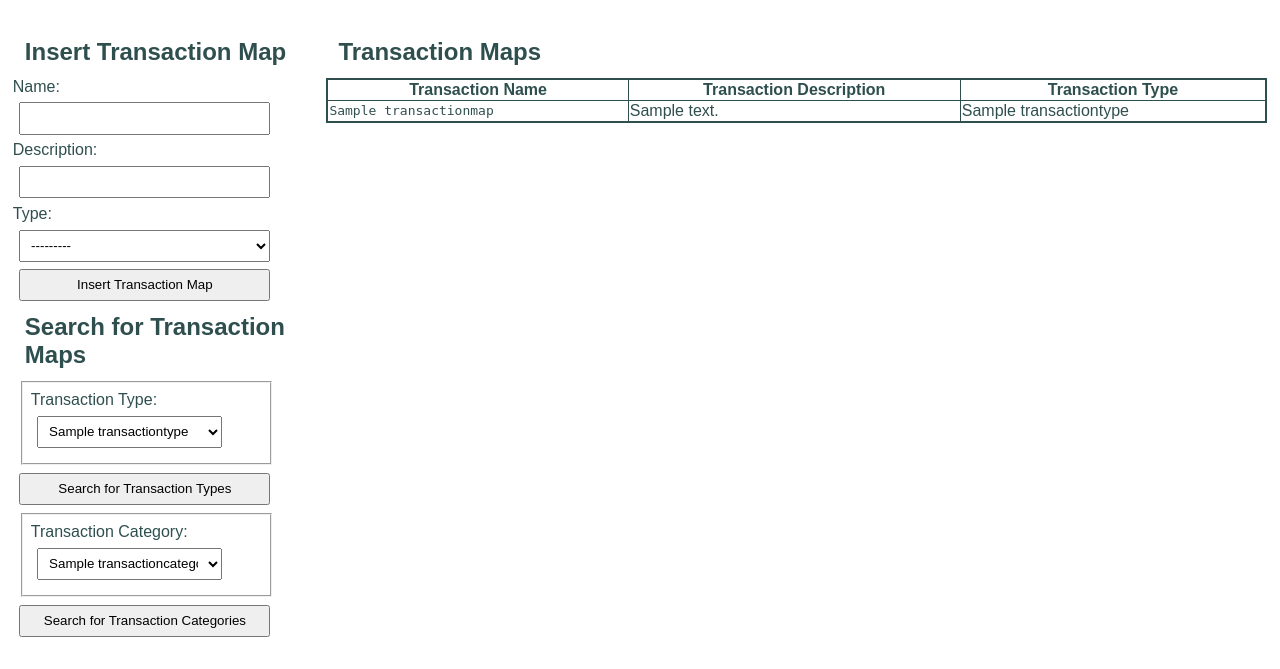
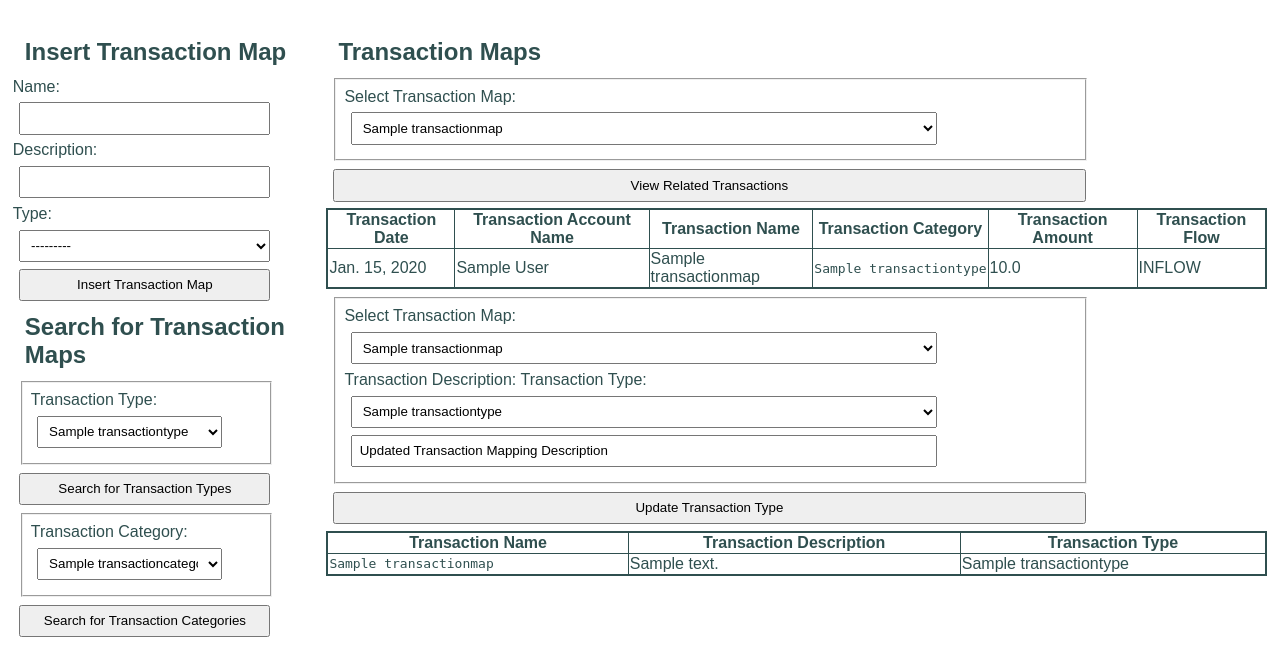
Before and after one commit to DavidWidjaja-137/finance_tracker, a Django app: template backend/finance/templates/finance/transaction_maps.html in a window 1280 px wide. Shown: the part 138-807 px from the top of the page. Run offline with Django 5.2, Linux system fonts and the light colour scheme; the template is opened without the code that fills it: values that come from a table or form of the project are taken from there, others are empty; tables that the repository leaves empty hold one stand-in row (values such as "Sample post"); parts of the project's set-up code (start-up, migrations or seed data) failed here and were passed over.

Commit message:
added ability to change the type of a transaction map

```diff
--- a/backend/finance/templates/finance/transaction_maps.html
+++ b/backend/finance/templates/finance/transaction_maps.html
@@ -45,12 +45,75 @@
 {% endblock %}
 
 {% block content %}
+    {% if transaction_maps %}
+        <h2>Transaction Maps</h2>
+        <!-- show a form to show what transactions are available for a given transaction map-->
+        <form action="{% url 'transaction_map' %}" method='get'>
+            <fieldset>
+                <label for="transaction-map">Select Transaction Map:</label>
+                <select name='transaction_map_selector', id='transaction-map'>
+                    {% for t in transaction_maps %}
+                        <option value={{ t.name|urlencode }}>{{ t.name }}</option>
+                    {% endfor %}
+                </select>
+                <input type="hidden" name="transaction_type_selector", value={{ transaction_type_selected }}>
+                <input type="hidden" name="transaction_category_selector", value={{ transaction_category_selected }}>
+            </fieldset>
+            <input type="submit" value="View Related Transactions">
+        </form>
 
-    <h2>Transaction Maps</h2>
+        {% if transactions %}
+            <table>
+                <tr>
+                    <th scope="col">Transaction Date</th>
+                    <th scope="col">Transaction Account Name</th>
+                    <th scope="col">Transaction Name</th>
+                    <th scope="col">Transaction Category</th>
+                    <th scope="col">Transaction Amount</th>
+                    <th scope="col">Transaction Flow</th>
+                </tr>
+                {% for t in transactions %}
+                    <tr>
+                        <td>{{ t.date }}</td>
+                        <td>{{ t.account.name }}</td>
+                        <td>{{ t.mapping.name }}</td>
+                        <td><pre>{{ t.mapping.type.name }}</pre></td>
+                        <td>{{ t.amount }}</td>
+                        <td>{{ t.flow }}</td>
+                    </tr>
+                {% endfor %}
+            </table>
+        {% else %}
+            <p>No transactions are available.</p>
+        {% endif %}
 
-    <!-- A form to re-get this page with appropriate filters -->
+        <!-- show a form to post an update to a transaction -->
+        <form action="{% url 'transaction_map' %}" method='post'>
+            {% csrf_token %}
+            <fieldset>
+                <label for="transaction-map">Select Transaction Map:</label>
+                <select name='name', id='transaction-map'>
+                    {% for t in transaction_maps %}
+                        <option value="{{ t.name }}">{{ t.name }}</option>
+                    {% endfor %}
+                </select>
 
-    {% if transaction_maps %}
+                <label for="transaction-mapping-description">Transaction Description:</label>
+
+                <label for="transaction-type">Transaction Type:</label>
+                <select name='type', id='transaction-type'>
+                    {% for t in transaction_type %}
+                        <option value={{ t.id }}>{{ t.name }}</option>
+                    {% endfor %}
+                </select>
+
+                <input type="text" id="transaction-mapping-description", name="description", value="Updated Transaction Mapping Description">
+
+            </fieldset>
+
+            <input type="submit" value="Update Transaction Type">
+        </form>
+
         <table>
             <tr>
                 <th scope="col">Transaction Name</th>
--- a/backend/finance/views.py
+++ b/backend/finance/views.py
@@ -1,4 +1,5 @@
 from datetime import datetime
+from urllib.parse import unquote
 
 from django.shortcuts import render
 from django.http import HttpResponse, HttpRequest, HttpResponseRedirect
@@ -91,6 +92,8 @@ def transaction_category(request: HttpRequest) -> HttpResponse:
         if form.is_valid():
             form.save()
             return HttpResponseRedirect("/finance/transaction_category")
+        else:
+            raise ValueError("Form is invalid.")
 
     else:
         transaction_categories = TransactionCategory.objects.all()
@@ -103,24 +106,69 @@ def transaction_map(request: HttpRequest) -> HttpResponse:
 
     if request.method == "POST":
 
-        form = TransactionMapForm(request.POST)
+        transaction_type = str(request.POST["type"]) if "type" in request.POST and request.POST["type"] != "" else None
+        transaction_map_name = (
+            str(request.POST["name"]) if "name" in request.POST and request.POST["name"] != "" else None
+        )
+        transaction_description = (
+            str(request.POST["description"])
+            if "description" in request.POST and request.POST["description"] != ""
+            else None
+        )
 
-        if form.is_valid():
-            form.save()
-            return HttpResponseRedirect("/finance/transaction_map")
+        if TransactionMap.objects.filter(name=transaction_map_name).exists():
+            map = TransactionMap.objects.get(name=transaction_map_name)
+            map.description = transaction_description
+            map.type = TransactionType.objects.get(id=transaction_type)
+            map.save()
+        else:
+            map = TransactionMap.objects.create(
+                name=transaction_map_name,
+                description=transaction_description,
+                type=TransactionType.objects.get(name=transaction_type),
+            )
+
+        return HttpResponseRedirect("/finance/transaction_map")
 
     elif request.method == "GET":
 
-        if "transaction_type_selector" in request.GET:
-            transaction_type = request.GET["transaction_type_selector"]
+        transaction_type = (
+            str(request.GET["transaction_type_selector"])
+            if "transaction_type_selector" in request.GET and request.GET["transaction_type_selector"] != ""
+            else None
+        )
+        transaction_category = (
+            str(request.GET["transaction_category_selector"])
+            if "transaction_category_selector" in request.GET and request.GET["transaction_category_selector"] != ""
+            else None
+        )
+
+        if transaction_type:
             transaction_maps = TransactionMap.objects.filter(type__name=transaction_type).all()
-        elif "transaction_category_selector" in request.GET:
-            transaction_category = request.GET["transaction_category_selector"]
+        elif transaction_category:
             transaction_maps = TransactionMap.objects.filter(type__category__name=transaction_category).all()
         else:
             transaction_maps = []
 
+        # check if a transaction map is included.
+        transaction_map_name = (
+            unquote(str(request.GET["transaction_map_selector"]))
+            if "transaction_map_selector" in request.GET and request.GET["transaction_map_selector"] != ""
+            else None
+        )
+
+        # get all associated transactions
+        transactions = (
+            Transaction.objects.filter(mapping__name=transaction_map_name).all() if transaction_map_name else None
+        )
+
+        # also return the transaction type selector and or transaction category selector
+
         context = {
+            "transactions": transactions,
+            "transaction_type_selected": transaction_type,
+            "transaction_category_selected": transaction_category,
+            "transaction_map_selected": transaction_map_name,
             "transaction_maps": transaction_maps,
             "transaction_type": TransactionType.objects.all(),
             "transaction_category": TransactionCategory.objects.all(),
```
Also changed, not shown: readme.md.
